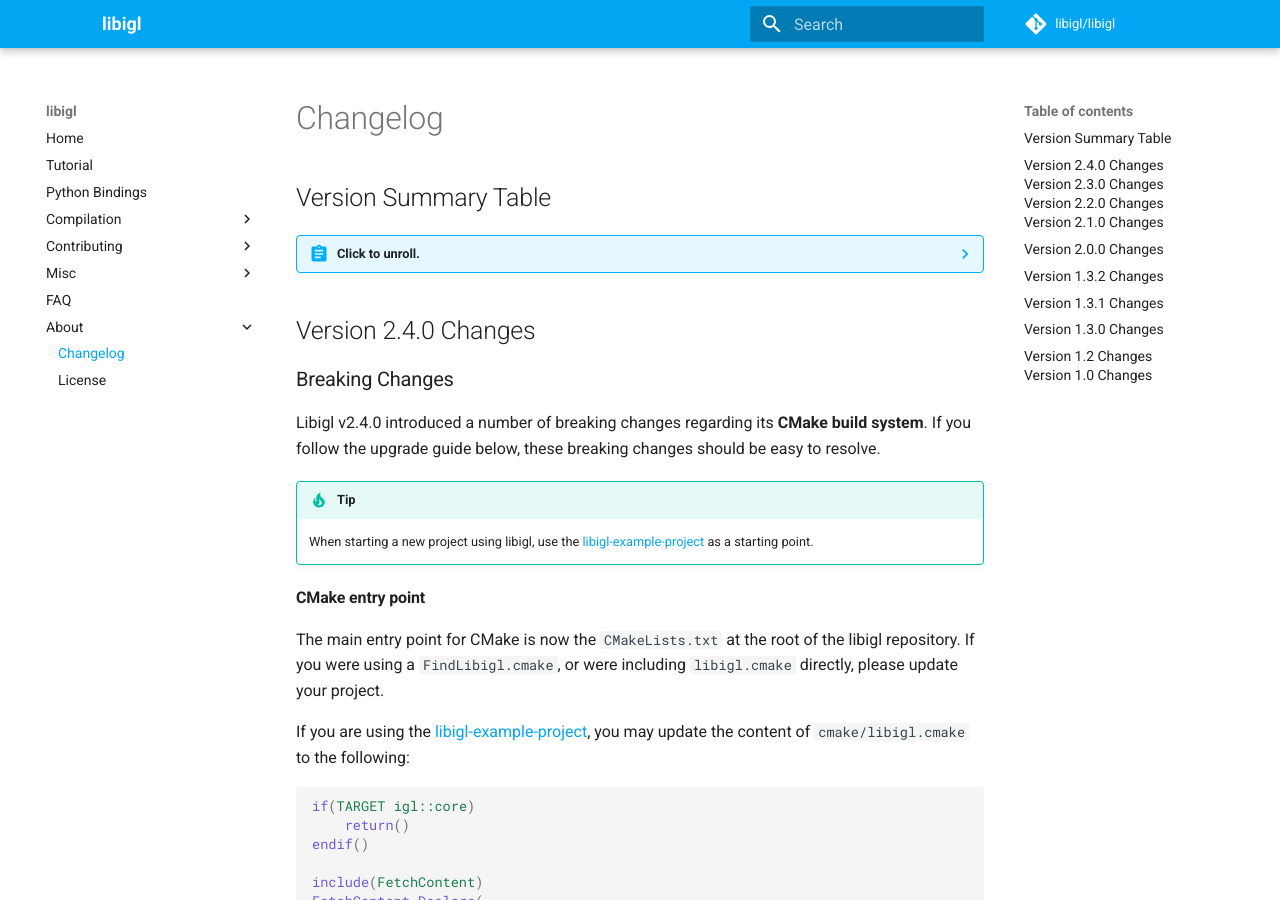
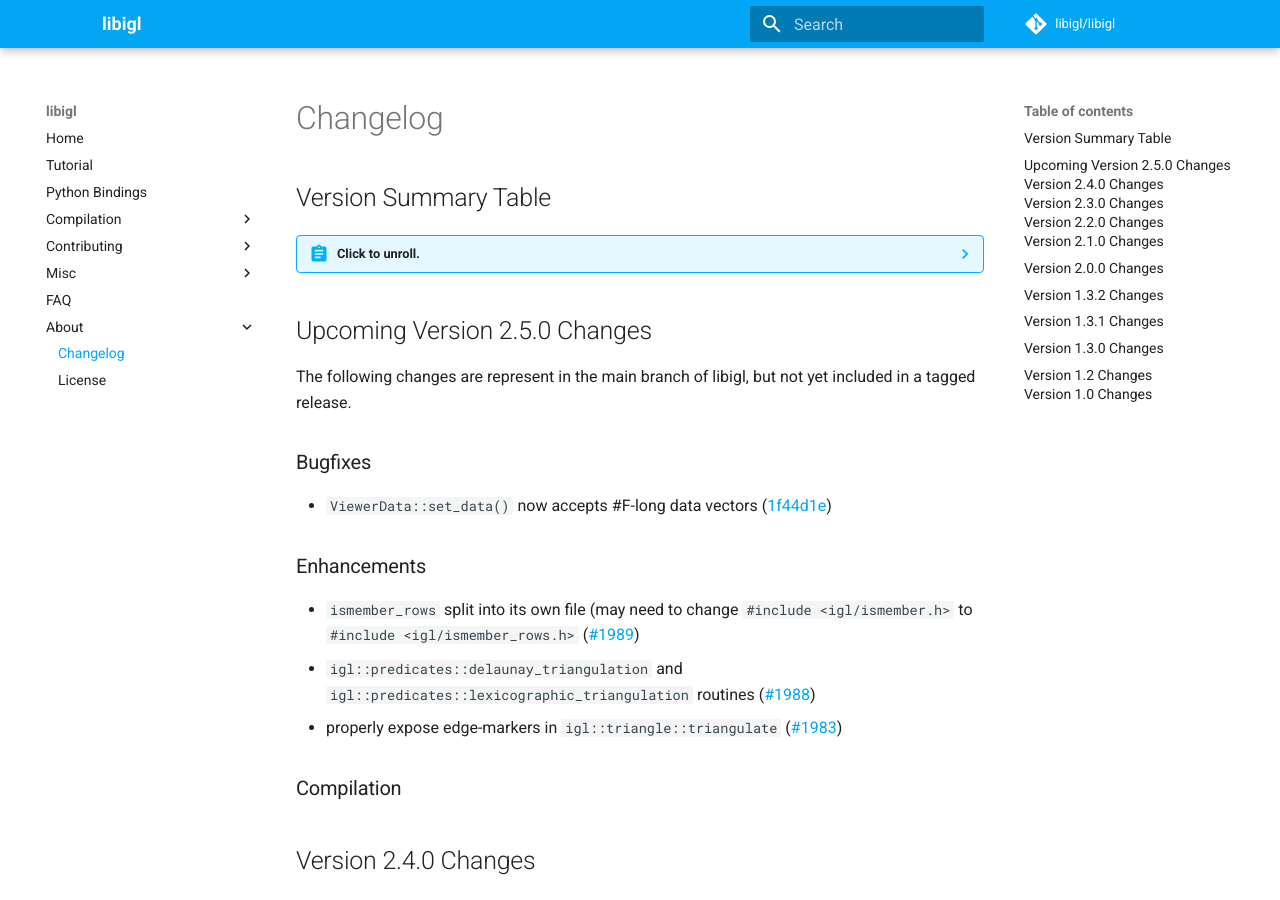
Before and after one commit to libigl/libigl.github.io, an MkDocs documentation site: the page built from docs/changelog.md, in a window 1280 px wide and 900 px high. Built offline with MkDocs 1.6.1 and Material for MkDocs 9.7.7, drawn with Linux system fonts in a browser that asks for light colours; formulas are drawn with MathJax 3; comment, search, counter and statistics services are not loaded.

Commit message:
Update changelog.md

```diff
--- a/docs/changelog.md
+++ b/docs/changelog.md
@@ -51,6 +51,20 @@
       0.1.8   | Embree and xml (windows only) extras
       0.1.5   | Compilation on windows, bug fix for compilation with cygwin
       0.1.1   | Alpha release with core functions, extras, examples
+
+## Upcoming Version 2.5.0 Changes
+
+The following changes are represent in the main branch of libigl, but not yet included in a tagged release.
+
+### Bugfixes
+- `ViewerData::set_data()` now accepts #F-long data vectors (1f44d1e025040df06f82dde648741909b17afae1)
+
+### Enhancements
+- `ismember_rows` split into its own file (may need to change `#include <igl/ismember.h>` to `#include <igl/ismember_rows.h>` (#1989)
+- `igl::predicates::delaunay_triangulation` and `igl::predicates::lexicographic_triangulation` routines (#1988)
+- properly expose edge-markers in `igl::triangle::triangulate` (#1983)
+
+### Compilation
 
 ## Version 2.4.0 Changes
 
```
